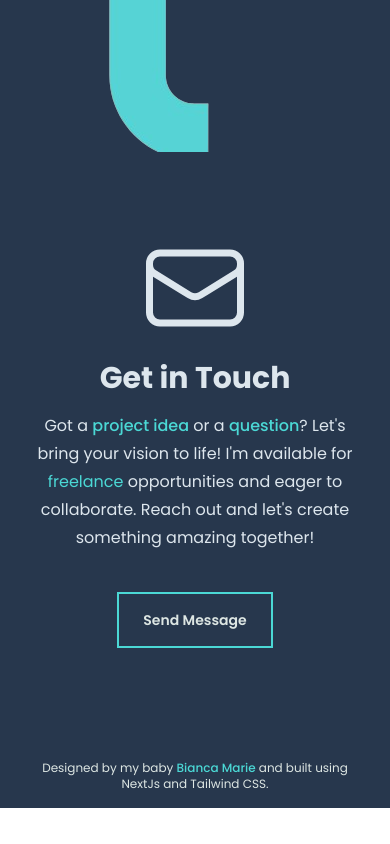
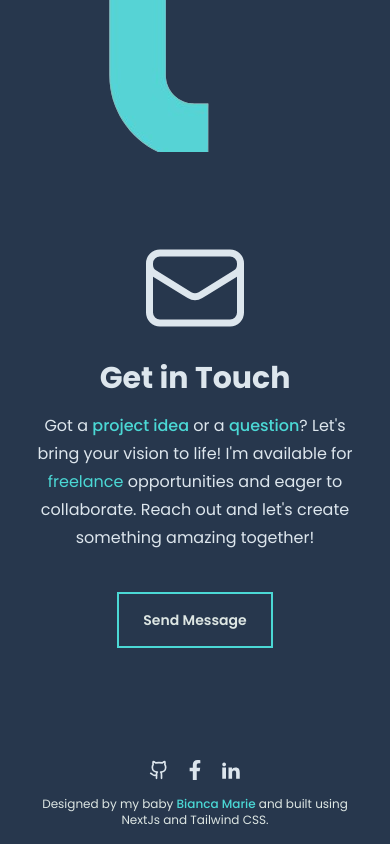
Before and after one commit to Jhoneric12/jhonericaton, a Next.js app: page / in a window 390 px wide. Shown: the part 3770-4614 px from the top of the page. Before the commit the page ends 4578 px from the top, so only its background shows below. Built offline with nearby package versions, Linux system fonts and the light colour scheme.

Commit message:
added social links in mobile

```diff
--- a/src/components/MyName.jsx
+++ b/src/components/MyName.jsx
@@ -1,9 +1,23 @@
 import React from 'react'
 import Link from 'next/link'
+import { ImLinkedin2 } from "react-icons/im";
+import { FaFacebookF } from "react-icons/fa";
+import { LuGithub } from "react-icons/lu";
 
 export default function MyName() {
   return (
-    <div className='text-center px-6 py-4 md:px-10 lg:px-48'>
+    <div className='flex flex-col items-center gap-4 text-center px-6 py-4 md:px-10 lg:px-48'>
+      <div className='flex gap-4 lg:hidden'>
+          <Link href={'https://github.com/Jhoneric12'} target='blank'>
+            <LuGithub className='text-main-color dark:text-title-color text-xl hover:text-accent-color dark:hover:text-accent-color transition duration-200'/>
+          </Link>
+          <Link href={'https://www.facebook.com/jhoneric.aton/'} target='blank'>
+            <FaFacebookF className='text-main-color dark:text-title-color text-xl hover:text-accent-color dark:hover:text-accent-color transition duration-200'/>
+          </Link>
+          <Link href={'https://www.linkedin.com/in/jhon-eric-aton-5535a8245/'} target='blank'>
+              <ImLinkedin2 className='text-main-color dark:text-title-color text-xl hover:text-accent-color dark:hover:text-accent-color transition duration-200'/>
+          </Link>
+      </div>
        <h1 className='text-main-color dark:text-text-color text-xs'>
             Designed by my baby <Link href={'https://github.com/biancavictorino'} target='blank' className='text-accent-color hover:translate-y-[-5px] font-medium'>
             Bianca Marie</Link> and built using NextJs and Tailwind CSS.
```
